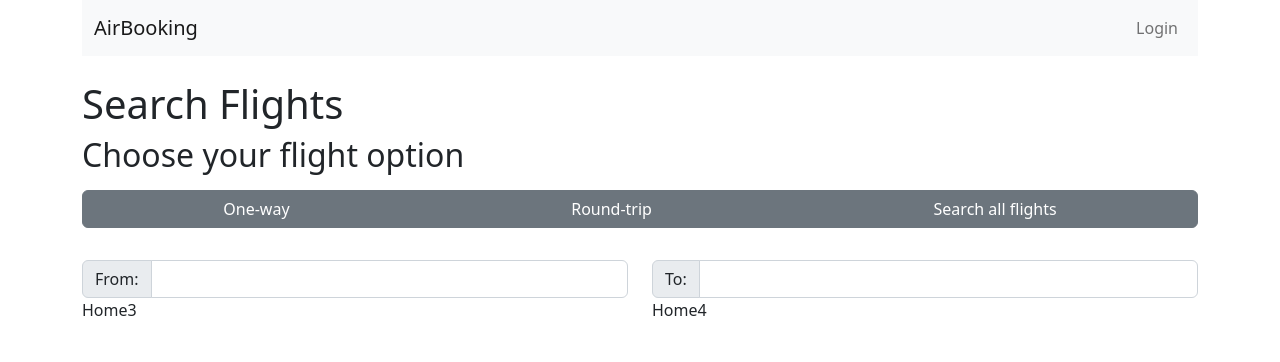
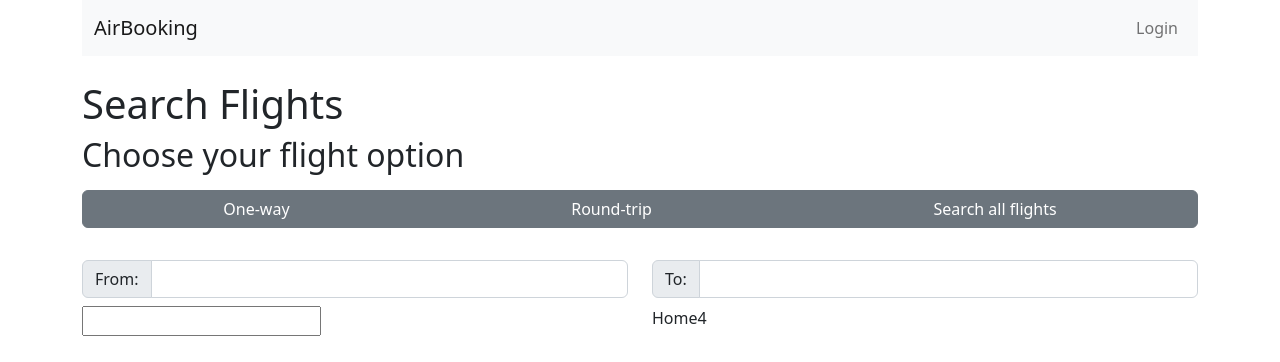
Before and after one commit to Solera-Bootcamp-Team-4/TDD-pairs-activity-FE-Rubio-Goncalves, a React (Create React App) app: page / in a window 1280 px wide. Shown: the top 362 px of the page. Built offline with nearby package versions, Linux system fonts and the light colour scheme.

Commit message:
add date picker

```diff
--- a/package.json
+++ b/package.json
@@ -9,6 +9,7 @@
     "bootstrap": "^5.2.3",
     "react": "^18.2.0",
     "react-bootstrap": "^2.6.0",
+    "react-datepicker": "^4.8.0",
     "react-dom": "^18.2.0",
     "react-router-dom": "^6.4.3",
     "react-scripts": "5.0.1",
--- a/src/components/home/Home.jsx
+++ b/src/components/home/Home.jsx
@@ -8,6 +8,7 @@ import {
   InputGroup,
   Row,
 } from 'react-bootstrap';
+import ReactDatePicker from 'react-datepicker';
 import SearchOrigin from '../flightSearch/SearchOrigin';
 import Header from '../header/Header';
 
@@ -39,9 +40,9 @@ export default function Home() {
             </InputGroup>
           </Col>
         </Row>
-        <Row>
+        <Row className="my-2">
           <Col>
-            <div>Home3</div>
+            <ReactDatePicker />
           </Col>
           <Col>
             <div>Home4</div>
--- a/src/index.js
+++ b/src/index.js
@@ -3,8 +3,11 @@ import ReactDOM from 'react-dom/client';
 import './index.css';
 import App from './App';
 
-// Importing the Bootstrap CSS
+// Importing Bootstrap CSS
 import 'bootstrap/dist/css/bootstrap.min.css';
+// Importing React-DatePicker CSS
+import "react-datepicker/dist/react-datepicker.css";
+
 
 const root = ReactDOM.createRoot(document.getElementById('root'));
 root.render(
```
Also changed, not shown: 1 other file (tests, documents, lock files or other folders).
